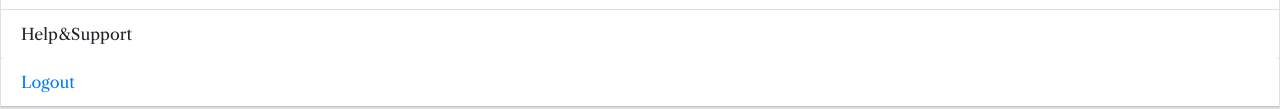
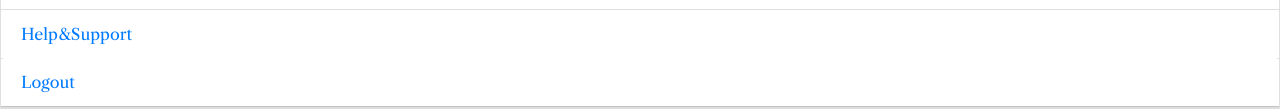
Before and after one commit to darshan1005/Bus-e-Card, a plain HTML site: page profile.html in a window 1280 px wide. Both pictures are taken after a click on the picture 12 px from the left and 24 px from the top of the page. Shown: the part 224-333 px from the top of the page. Drawn offline with nearby package versions, Linux system fonts and the light colour scheme.

Commit message:
routing update home

```diff
--- a/profile.html
+++ b/profile.html
@@ -84,7 +84,9 @@
                         </details>
                     </div>
                 </li>
-                <li class="list-group-item">Help&Support</li>
+                <li class="list-group-item">
+                    <a href="./Home.html">Help&Support</a>
+                </li>
                 <a href="./openLogin.html">
                     <li class="list-group-item">Logout</li>
                 </a>
```
